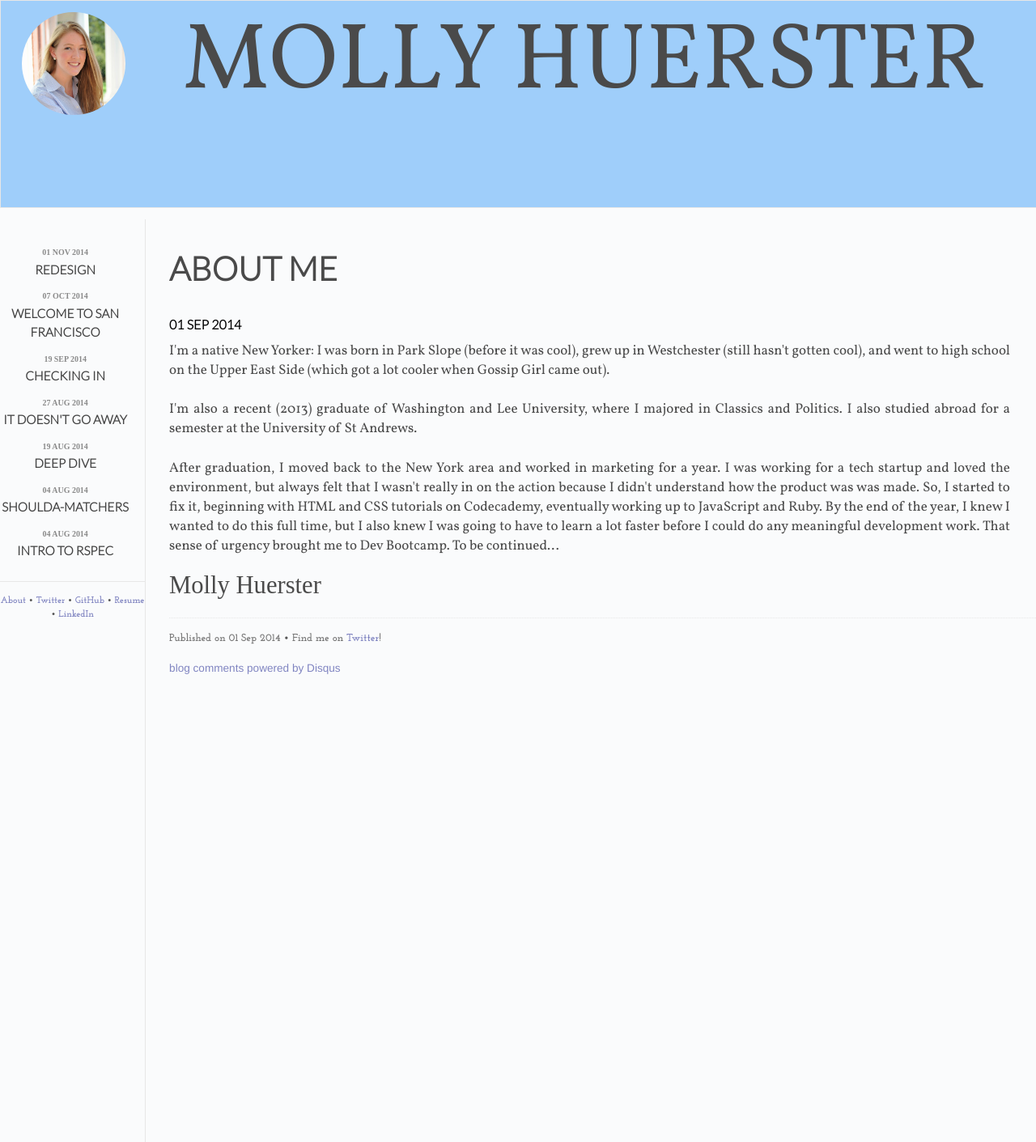
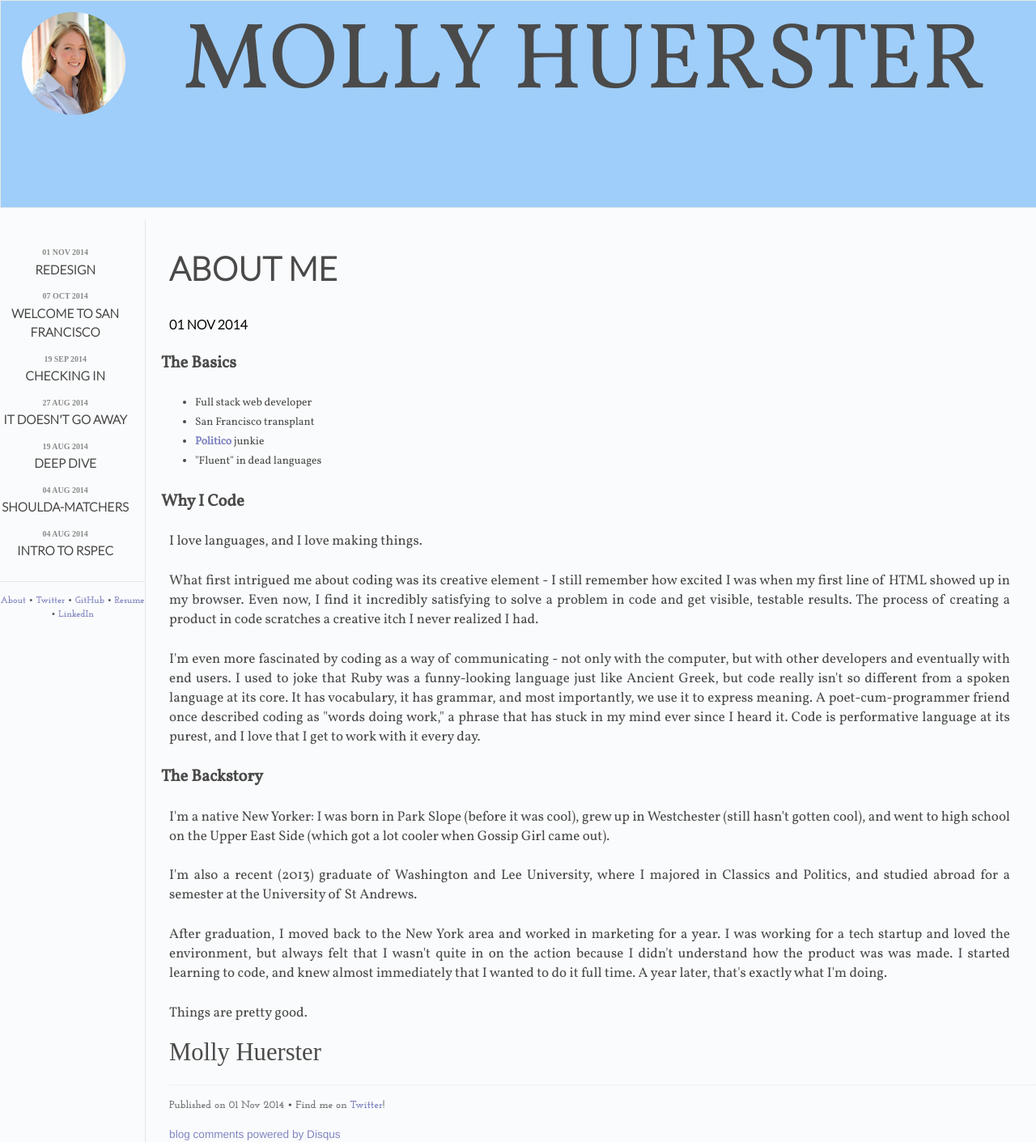
Before and after one commit to mhuerster/mhuerster.github.io, a Jekyll site: the page built from about.html, in a window 1280 px wide. Shown: the whole page at 81% size. Built offline with Jekyll 4.4.1, drawn with Linux system fonts in a browser that asks for light colours; some web fonts are replaced; comment, search, counter and statistics services are not loaded.

Commit message:
rewrite about page

```diff
--- a/about.html
+++ b/about.html
@@ -1,13 +1,35 @@
 ---
 layout: post
 title: About Me
-date: 2014-09-01 01:35:00
+date: 2014-11-01 23:32:00
 cover: cover.jpg
 description: Mary Huerster
 ---
 
-<p>I'm a native New Yorker: I was born in Park Slope (before it was cool), grew up in Westchester (still hasn't gotten cool), and went to high school on the Upper East Side (which got a lot cooler when Gossip Girl came out).</p>
+<div id="background">
+	<h2>The Basics</h2>
 
-<p>I'm also a recent (2013) graduate of Washington and Lee University, where I majored in Classics and Politics. I also studied abroad for a semester at the University of St Andrews.</p>
+	<ul>
+		<li>Full stack web developer</li>
+		<li>San Francisco transplant</li>
+		<li><a href="http://www.politico.com/" target="blank">Politico</a> junkie</li>
+		<li>"Fluent" in dead languages</li>
+	</ul>
 
-<p>After graduation, I moved back to the New York area and worked in marketing for a year. I was working for a tech startup and loved the environment, but always felt that I wasn't really in on the action because I didn't understand how the product was was made. So, I started to fix it, beginning with HTML and CSS tutorials on Codecademy, eventually working up to JavaScript and Ruby. By the end of the year, I knew I wanted to do this full time, but I also knew I was going to have to learn a lot faster before I could do any meaningful development work. That sense of urgency brought me to Dev Bootcamp. To be continued...</p>
+	<h2>Why I Code</h2>
+
+	<p>I love languages, and I love making things.</p>
+
+	<p>What first intrigued me about coding was its creative element - I still remember how excited I was when my first line of HTML showed up in my browser. Even now, I find it incredibly satisfying to solve a problem in code and get visible, testable results. The process of creating a product in code scratches a creative itch I never realized I had.</p>
+
+	<p>I'm even more fascinated by coding as a way of communicating - not only with the computer, but with other developers and eventually with end users. I used to joke that Ruby was a funny-looking language just like Ancient Greek, but code really isn't so different from a spoken language at its core. It has vocabulary, it has grammar, and most importantly, we use it to express meaning. A poet-cum-programmer friend once described coding as "words doing work," a phrase that has stuck in my mind ever since I heard it. Code is performative language at its purest, and I love that I get to work with it every day.</p>
+
+	<h2>The Backstory</h2>
+
+	<p>I'm a native New Yorker: I was born in Park Slope (before it was cool), grew up in Westchester (still hasn't gotten cool), and went to high school on the Upper East Side (which got a lot cooler when Gossip Girl came out).</p>
+
+	<p>I'm also a recent (2013) graduate of Washington and Lee University, where I majored in Classics and Politics, and studied abroad for a semester at the University of St Andrews.</p>
+
+	<p>After graduation, I moved back to the New York area and worked in marketing for a year. I was working for a tech startup and loved the environment, but always felt that I wasn't quite in on the action because I didn't understand how the product was was made. I started learning to code, and knew almost immediately that I wanted to do it full time. A year later, that's exactly what I'm doing.</p>
+	<p>Things are pretty good.</p>
+</div>
```
Also changed, not shown: 1 other file.
